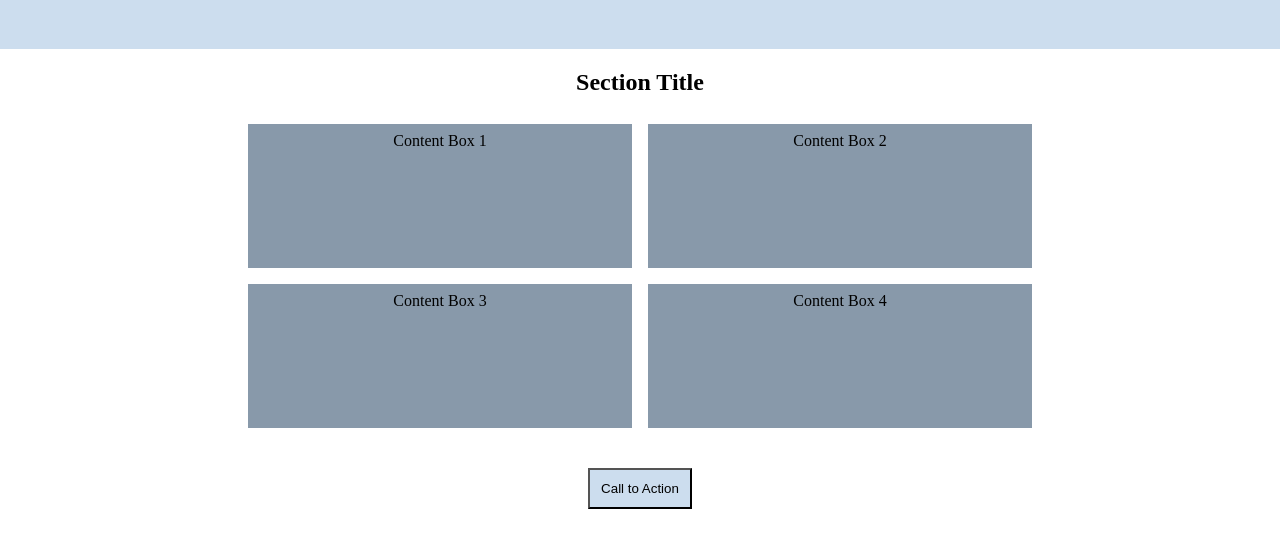
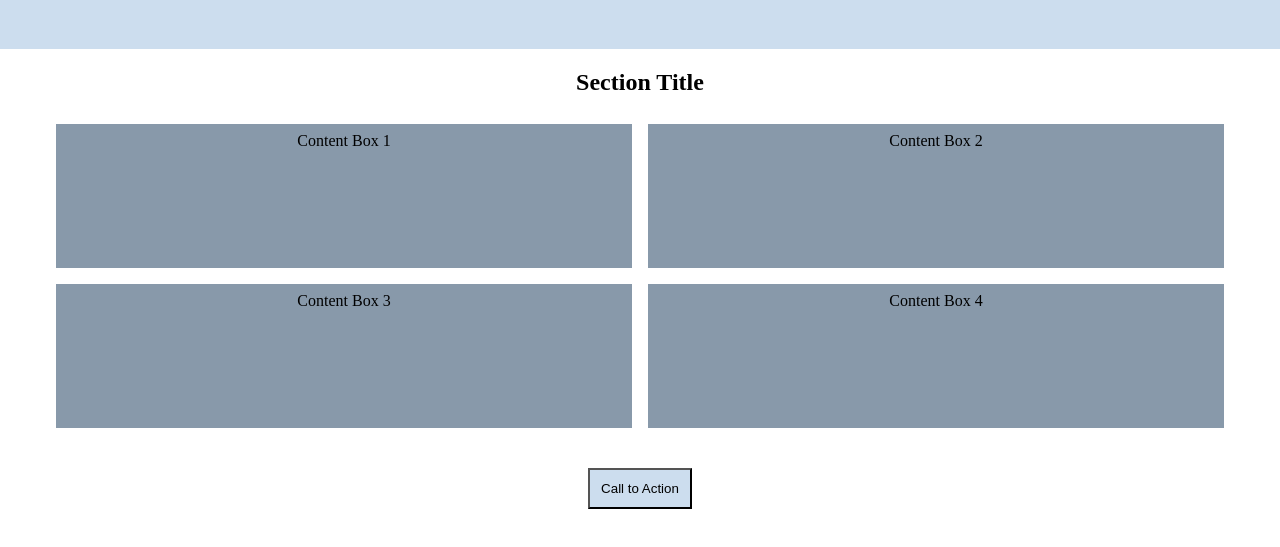
Before and after one commit to crystalmaro/remote-assignments, a plain HTML site: page week-1/w1a2.html in a window 1280 px wide. Shown: the part 177-724 px from the top of the page. Drawn offline with Linux system fonts and the light colour scheme.

Commit message:
modify box container width for >1200px viewport

```diff
--- a/week-1/w1a2.css
+++ b/week-1/w1a2.css
@@ -1,10 +1,10 @@
 /* Request 1 */
 @media (min-width: 1200px) {
     .container {
-        width: 50rem;
+        width: 75rem;
     }
     .box {
-        width: 25rem;
+        width: 37rem;
     }
 }
 
@@ -47,6 +47,10 @@
 }
 
 /* belows don't need to change for RWD */
+* {
+    box-sizing: border-box;
+}
+
 body {
     margin: auto;
     /* expands background ccolor width */
@@ -94,8 +98,8 @@ header {
     border: 0.5rem solid white;
     padding: 0.5rem;
     height: 10rem;
-    box-sizing: border-box;
 }
+
 button {
     background-color: rgb(204,221,238);
     padding: 0.7rem;
```
